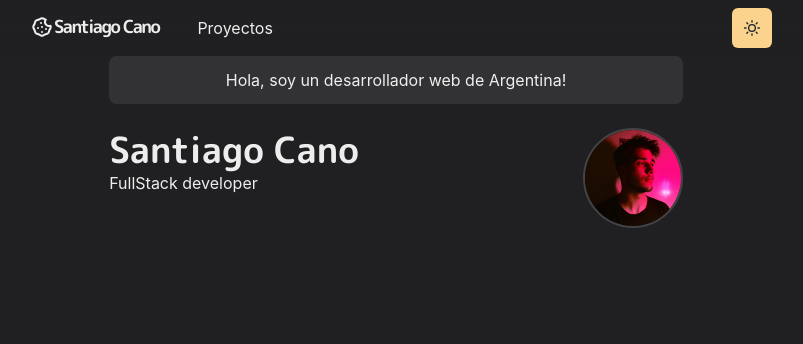
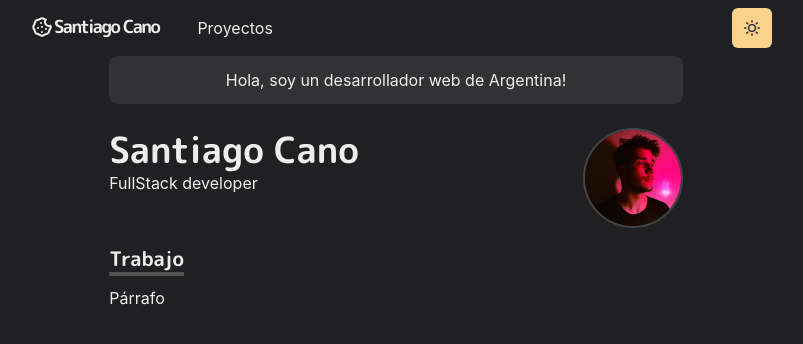
Before and after one commit to santicano2/santiPortfolio, a Next.js app: page / in a window 1280 px wide. Shown: the top 344 px of the page, without its empty margins (244-1047 px from the left). Built offline with nearby package versions, Linux system fonts and the light colour scheme.

Commit message:
añadido component section

```diff
--- /dev/null
+++ b/components/section.js
@@ -0,0 +1,21 @@
+import { motion } from 'framer-motion'
+import { chakra, shouldForwardProp } from '@chakra-ui/react'
+
+const StyledDiv = chakra(motion.div, {
+  shouldForwardProp: prop => {
+    return shouldForwardProp(prop) || prop === 'transition'
+  }
+})
+
+const Section = ({ children, delay = 0 }) => (
+  <StyledDiv
+    initial={{ y: 10, opacity: 0 }}
+    animate={{ y: 0, opacity: 1 }}
+    transition={{ duration: 0.8, delay }}
+    mb={6}
+  >
+    {children}
+  </StyledDiv>
+)
+
+export default Section
--- a/pages/index.js
+++ b/pages/index.js
@@ -5,6 +5,7 @@ import {
   Image,
   useColorModeValue
 } from '@chakra-ui/react'
+import Section from '../components/section'
 
 const Page = () => {
   return (
@@ -51,6 +52,13 @@ const Page = () => {
           </Box>
         </Box>
       </Box>
+
+      <Section delay={0.1}>
+        <Heading as="h3" variant="section-title">
+          Trabajo
+        </Heading>
+        <p>Párrafo</p>
+      </Section>
     </Container>
   )
 }
```
